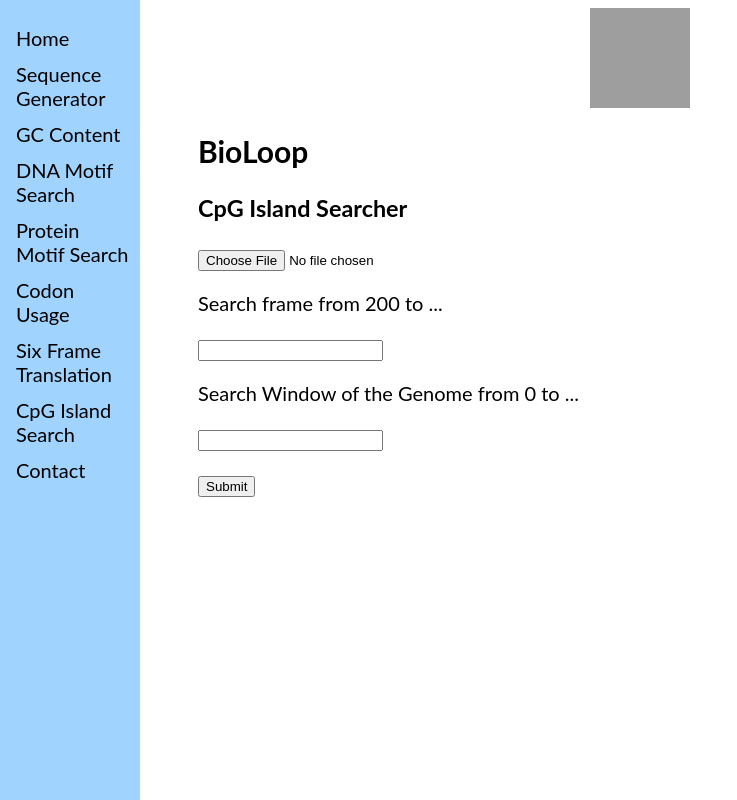
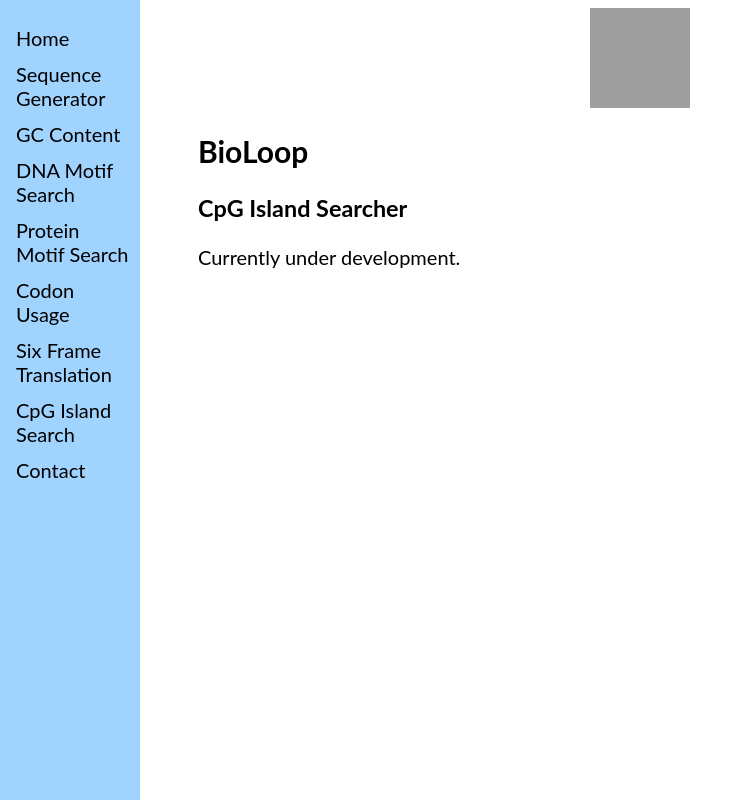
Before and after one commit to MatousE/spirala, a Flask app: page /CpGIsland in a window 1280 px wide. Shown: the whole page, without its empty margins (0-737 px from the left). Run offline with Flask 2, Linux system fonts and the light colour scheme; grey boxes are pictures that could not be loaded.

Commit message:
feat: CpGIsland.html:4-12 Commenting out code for now as the code is not working.

```diff
--- a/templates/CpGIsland.html
+++ b/templates/CpGIsland.html
@@ -1,12 +1,13 @@
 {% extends 'index.html' %}
 {% block CpGIsland %}
 <h3>CpG Island Searcher</h3>
-<form method="POST" enctype="multipart/form-data">
-    <p><input type="file" name="file" accept=".txt"></p>
-    <label>Search frame from 200 to ...</label>
-    <p><input name="frame" class="textbox"></p>
-    <label>Search Window of the Genome from 0 to ...</label>
-    <p><input name="search_window" class="textbox"></p>
-    <p><input type="submit"></p>
-</form>
+    <p>Currently under development.</p>
+{#<form method="POST" enctype="multipart/form-data">#}
+{#    <p><input type="file" name="file" accept=".txt"></p>#}
+{#    <label>Search frame from 200 to ...</label>#}
+{#    <p><input name="frame" class="textbox"></p>#}
+{#    <label>Search Window of the Genome from 0 to ...</label>#}
+{#    <p><input name="search_window" class="textbox"></p>#}
+{#    <p><input type="submit"></p>#}
+{#</form>#}
 {% endblock CpGIsland %}
```
